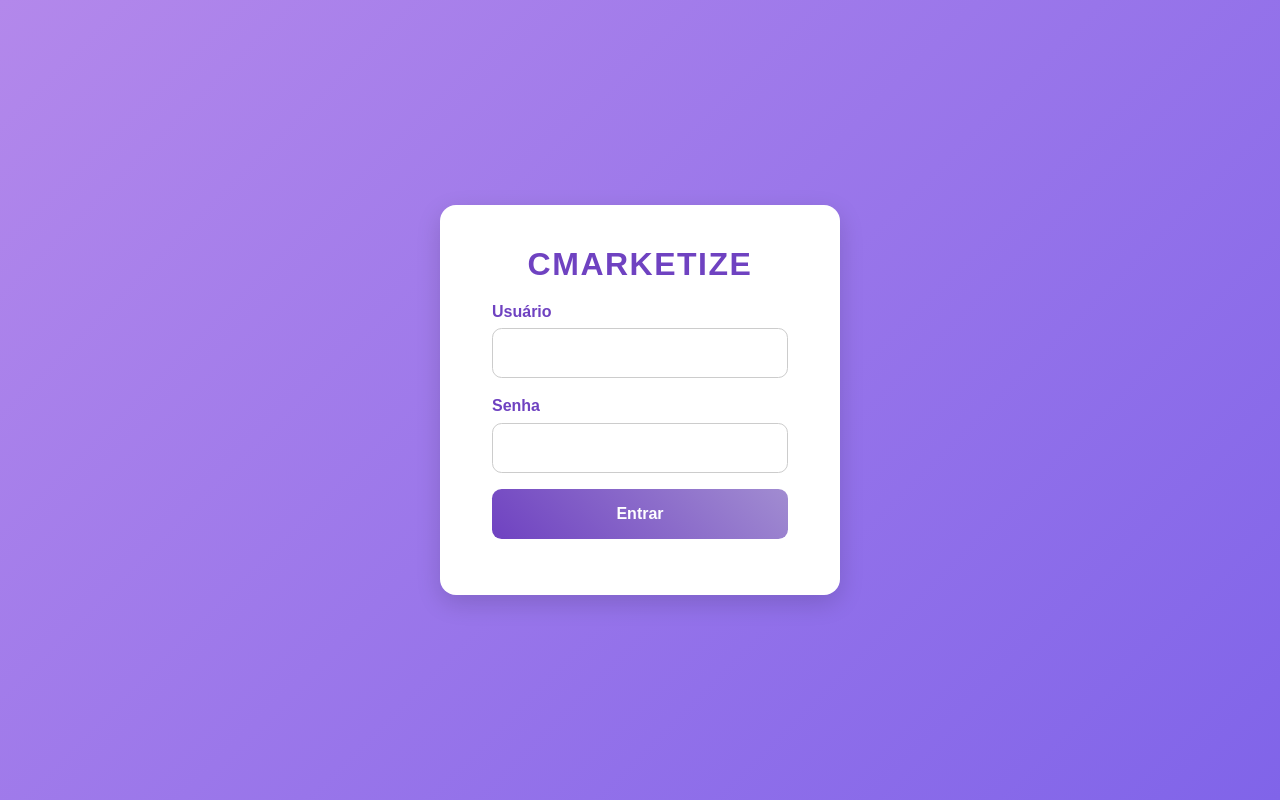
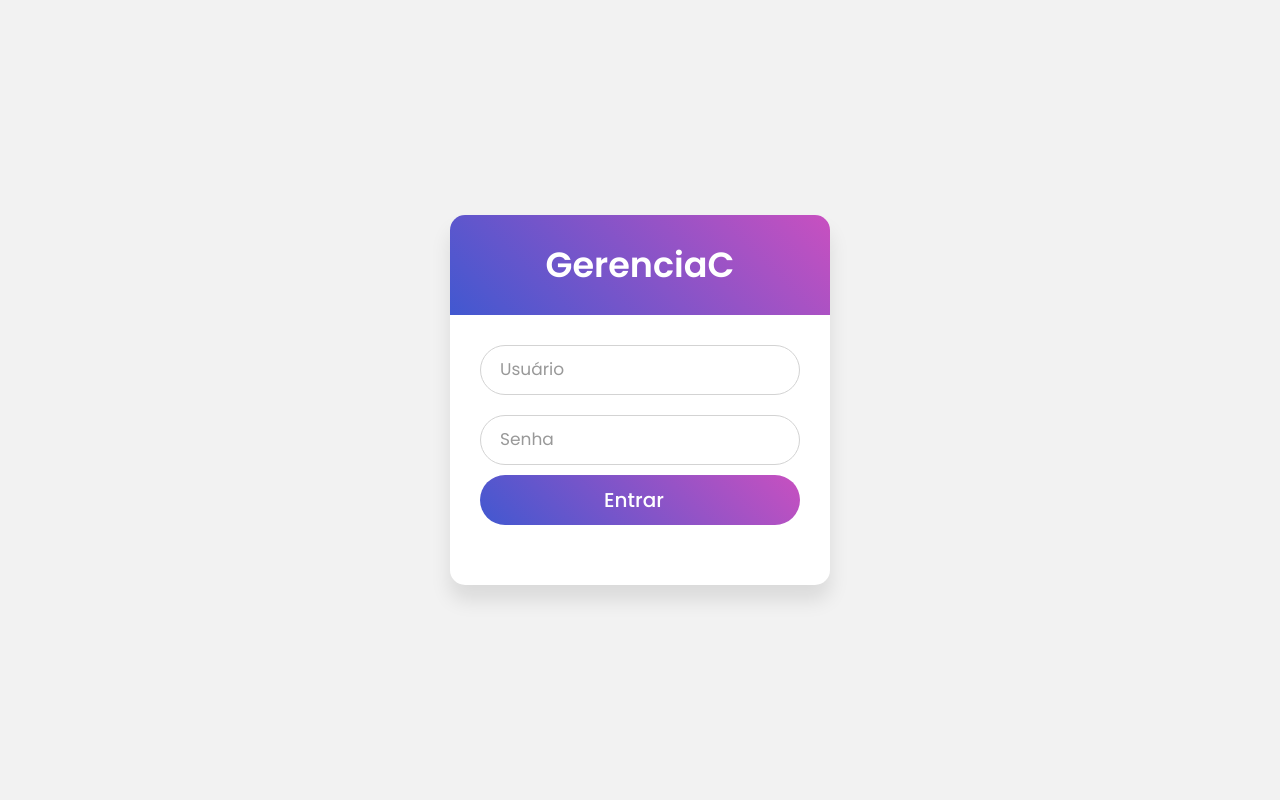
Before and after one commit to GabrielGalvao012/crud_flask, a Flask app: page /login in a window 1280 px wide. Run offline with Flask 3, Linux system fonts and the light colour scheme; some libraries are stand-ins or nearby versions.

Commit message:
Add Dashboard Features, Stylization Login Page, Upgrade all service dependencies.

```diff
--- a/cliente.py
+++ b/cliente.py
@@ -18,6 +18,8 @@ from views_user import *
 
 from views_servicos import *
 
+from views_dashboard import *
+
 
 if __name__ == '__main__':
     app.run(debug=True)
--- a/models.py
+++ b/models.py
@@ -24,8 +24,11 @@ class Servico(db.Model):
     nome_servico = db.Column(db.String(100), nullable=False)
     descricao = db.Column(db.Text, nullable=True)
     cliente_id = db.Column(db.Integer, db.ForeignKey('cliente.id_cliente'), nullable=False)
+    valor = db.Column(db.Float, nullable=False, default=0.0)
+    status = db.Column(db.String(20), nullable=False)
     # Relacionamento com o modelo Cliente:
     cliente = db.relationship('Cliente', backref='servicos')
 
+
     def __repr__(self):
         return f"<Servico {self.nome_servico}>"
--- a/static/estilo.css
+++ b/static/estilo.css
@@ -1,80 +1,131 @@
-body {
-    background: linear-gradient(135deg, #b388eb, #8064e9);
-    height: 100vh;
-    display: flex;
-    align-items: center;
-    justify-content: center;
-    font-family: 'Poppins', Arial, sans-serif;
-    margin: 0;
+@import url('https://fonts.googleapis.com/css?family=Poppins:400,500,600,700&display=swap');
+*{
+  margin: 0;
+  padding: 0;
+  box-sizing: border-box;
+  font-family: 'Poppins', sans-serif;
 }
-
-/* Card Login */
-.card-login {
-    background-color: #fff;
-    border-radius: 1rem;
-    box-shadow: 0 8px 25px rgba(0, 0, 0, 0.15);
-    padding: 2.5rem;
-    width: 100%;
-    max-width: 400px;
-    animation: fadeIn 0.6s ease-in-out;
+html,body{
+  display: grid;
+  height: 100%;
+  width: 100%;
+  place-items: center;
+  background: #f2f2f2;
+  /* background: linear-gradient(-135deg, #c850c0, #4158d0); */
 }
-
-/* Título */
-h2.marca {
-    color: #6f42c1;
-    font-weight: 700;
-    margin-bottom: 1.5rem;
-    text-align: center;
-    letter-spacing: 1.5px;
+::selection{
+  background: #4158d0;
+  color: #fff;
 }
-
-/* Labels */
-.form-label {
-    font-weight: 600;
-    color: #6f42c1;
-    margin-bottom: 0.3rem;
-    display: block;
+.wrapper{
+  width: 380px;
+  background: #fff;
+  border-radius: 15px;
+  box-shadow: 0px 15px 20px rgba(0,0,0,0.1);
 }
-
-/* Inputs */
-.form-control {
-    border-radius: 0.6rem;
-    padding: 0.75rem;
-    border: 1px solid #ccc;
-    transition: all 0.3s ease;
+.wrapper .title{
+  font-size: 35px;
+  font-weight: 600;
+  text-align: center;
+  line-height: 100px;
+  color: #fff;
+  user-select: none;
+  border-radius: 15px 15px 0 0;
+  background: linear-gradient(-135deg, #c850c0, #4158d0);
 }
-
-.form-control:focus {
-    border-color: #6f42c1;
-    box-shadow: 0 0 8px rgba(111, 66, 193, 0.3);
+.wrapper form{
+  padding: 10px 30px 50px 30px;
 }
-
-/* Botão */
-.btn-primary {
-    background: linear-gradient(45deg, #6f42c1, #a18cd1);
-    border: none;
-    color: white;
-    font-weight: 600;
-    border-radius: 0.6rem;
-    padding: 0.8rem 1.2rem;
-    width: 100%;
-    transition: all 0.3s ease;
+.wrapper form .field{
+  height: 50px;
+  width: 100%;
+  margin-top: 20px;
+  position: relative;
 }
-
-.btn-primary:hover {
-    background: linear-gradient(45deg, #5936a9, #8d72d8);
-    transform: translateY(-2px);
-    box-shadow: 0 4px 12px rgba(111, 66, 193, 0.3);
+.wrapper form .field input{
+  height: 100%;
+  width: 100%;
+  outline: none;
+  font-size: 17px;
+  padding-left: 20px;
+  border: 1px solid lightgrey;
+  border-radius: 25px;
+  transition: all 0.3s ease;
 }
-
-/* Mensagens de erro */
-#messages .alert {
-    border-radius: 0.6rem;
-    font-size: 0.9rem;
+.wrapper form .field input:focus,
+form .field input:valid{
+  border-color: #4158d0;
 }
-
-/* Animação ao carregar */
-@keyframes fadeIn {
-    from { opacity: 0; transform: translateY(-20px); }
-    to { opacity: 1; transform: translateY(0); }
+.wrapper form .field label{
+  position: absolute;
+  top: 50%;
+  left: 20px;
+  color: #999999;
+  font-weight: 400;
+  font-size: 17px;
+  pointer-events: none;
+  transform: translateY(-50%);
+  transition: all 0.3s ease;
 }
+form .field input:focus ~ label,
+form .field input:valid ~ label{
+  top: 0%;
+  font-size: 16px;
+  color: #4158d0;
+  background: #fff;
+  transform: translateY(-50%);
+}
+form .content{
+  display: flex;
+  width: 100%;
+  height: 50px;
+  font-size: 16px;
+  align-items: center;
+  justify-content: space-around;
+}
+form .content .checkbox{
+  display: flex;
+  align-items: center;
+  justify-content: center;
+}
+form .content input{
+  width: 15px;
+  height: 15px;
+  background: red;
+}
+form .content label{
+  color: #262626;
+  user-select: none;
+  padding-left: 5px;
+}
+form .content .pass-link{
+  color: "";
+}
+form .field input[type="submit"]{
+  color: #fff;
+  border: none;
+  padding-left: 0;
+  margin-top: -10px;
+  font-size: 20px;
+  font-weight: 500;
+  cursor: pointer;
+  background: linear-gradient(-135deg, #c850c0, #4158d0);
+  transition: all 0.3s ease;
+}
+form .field input[type="submit"]:active{
+  transform: scale(0.95);
+}
+form .signup-link{
+  color: #262626;
+  margin-top: 20px;
+  text-align: center;
+}
+form .pass-link a,
+form .signup-link a{
+  color: #4158d0;
+  text-decoration: none;
+}
+form .pass-link a:hover,
+form .signup-link a:hover{
+  text-decoration: underline;
+}
--- a/templates/login.html
+++ b/templates/login.html
@@ -6,15 +6,14 @@
   <title>Login</title>
   <link rel="stylesheet" href="{{ url_for('static', filename='bootstrap.css') }}">
   <link rel="stylesheet" href="{{ url_for('static', filename='estilo.css') }}">
-
 </head>
 
 <body>
+  <div class="wrapper">
+    <!-- Título -->
+    <div class="title">GerenciaC</div>
 
-    <div class="card-login">
-        <h2 class="text-center mb-3 marca">CMARKETIZE</h2>
-
-
+    <!-- Mensagens flash -->
     {% with messages = get_flashed_messages() %}
       {% if messages %}
       <ul class="list-unstyled" id="messages">
@@ -25,28 +24,23 @@
       {% endif %}
     {% endwith %}
 
-    <div class="container">
+    <!-- Formulário -->
     <form method="post" action="/autenticar">
-            {{ form.csrf_token() }}
+      {{ form.csrf_token }}
 
-            <fieldset>
-
-                <div class="mb-3">
-                    {{ form.usuario.label(class="form-label") }}
-                    {{ form.usuario(class="form-control") }}
+      <div class="field">
+        {{ form.usuario(class="form-control", required=True) }}
+        <label>{{ form.usuario.label.text }}</label>
       </div>
 
-                <div class="mb-3">
-                    {{ form.senha.label(class="form-label") }}
-                    {{ form.senha(class="form-control") }}
+      <div class="field">
+        {{ form.senha(class="form-control", required=True, type="password") }}
+        <label>{{ form.senha.label.text }}</label>
       </div>
 
-                <div class="mb-3">
-                    {{ form.logar(class="btn btn-primary") }}
+      <div class="field">
+        {{ form.logar(class="btn btn-primary w-100") }}
       </div>
-
-            </fieldset>
-
     </form>
   </div>
 </body>
--- a/views_cliente.py
+++ b/views_cliente.py
@@ -11,9 +11,7 @@ def listarClientes():
 
     lista = Cliente.query.order_by(Cliente.id_cliente)
 
-    return render_template('lista_clientes.html',
-                           titulo='Clientes Cadastrados',
-                           clientes=lista)
+    return render_template('lista_clientes.html', clientes=lista)
 
 @app.route('/cadastrar')
 def cadastrarClientes():
@@ -141,6 +139,6 @@ def excluir(id):
 
     db.session.commit()
 
-    flash("Cliente excluido (a) com sucesso")
+    flash("Cliente excluido com sucesso")
 
     return redirect(url_for('listarClientes'))
```
Also changed, not shown: templates/dashboard.html (added, +72 -0 lines), templates/editar_servico.html (+24 -8 lines), templates/lista_clientes.html (+10 -11 lines), templates/novo_servico.html (+15 -0 lines), templates/servicos.html (+21 -0 lines), templates/template.html (+3 -8 lines), views_dashboard.py (added, +33 -0 lines), views_servicos.py (+6 -1 lines), static/template.css (added). Lines whose indentation alone changed are shown as unchanged.
